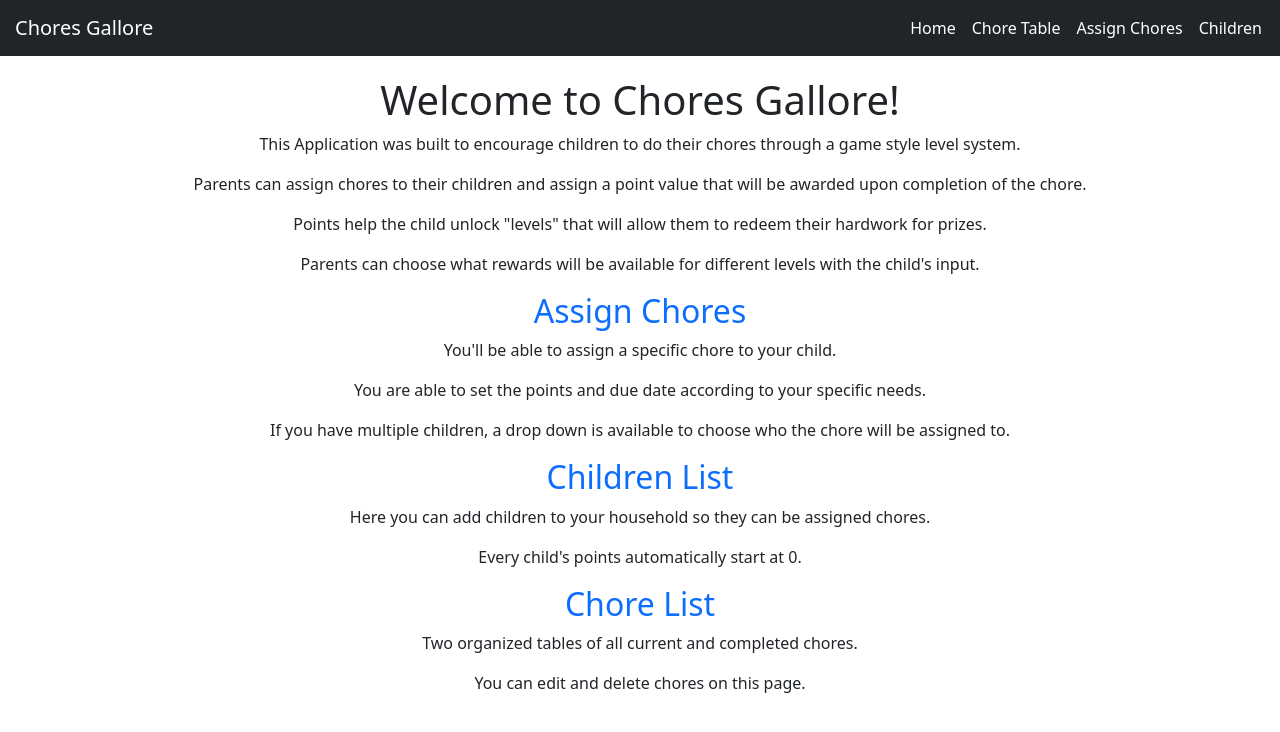
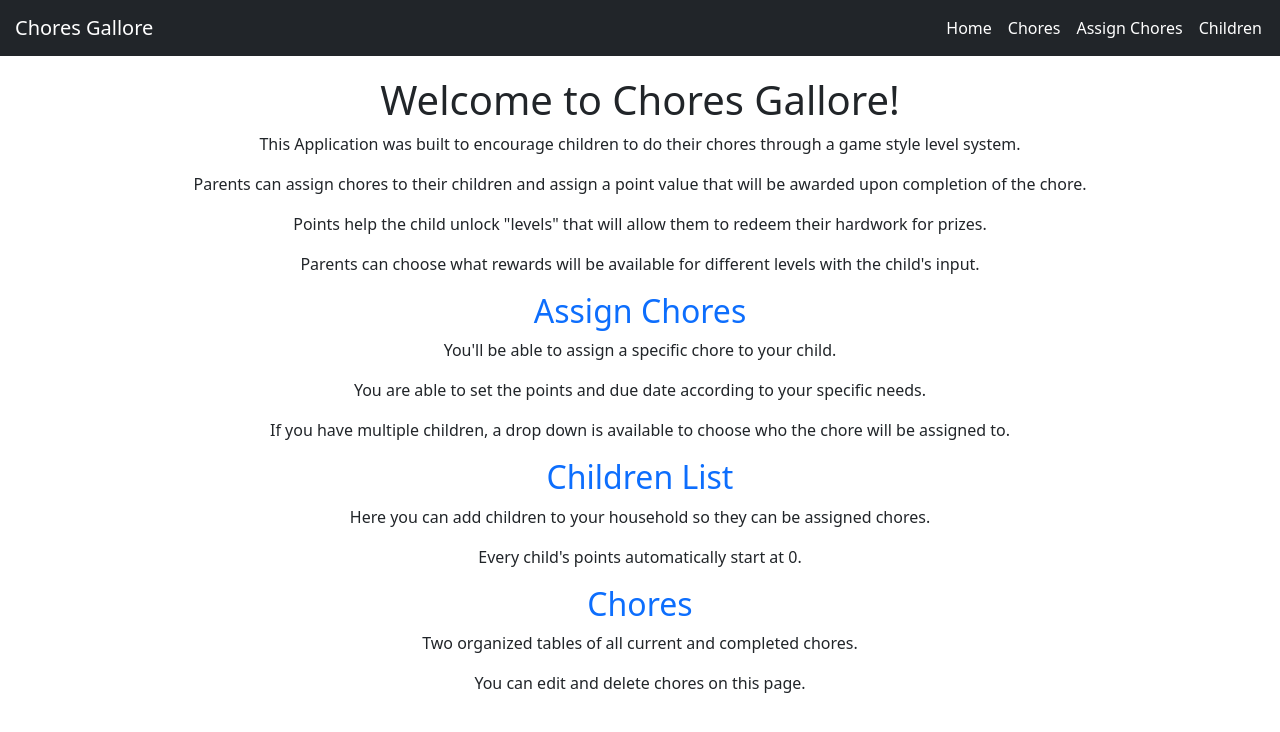
Before and after one commit to mykovasyl/phase-3-project-frontend, a React (Create React App) app: page / in a window 1280 px wide. Shown: the top 732 px of the page. Built offline with nearby package versions, Linux system fonts and the light colour scheme; no server answers.

Commit message:
change name from chorelist to chores

```diff
--- a/src/App.js
+++ b/src/App.js
@@ -3,7 +3,7 @@ import { Switch, Route } from "react-router-dom";
 import React, { useState, useEffect } from "react";
 import NavBar from "./NavBar";
 import Home from "./Home";
-import ChoreList from "./ChoreList";
+import Chores from "./Chores";
 import AssignChores from "./AssignChores";
 import ChildrenList from "./ChildrenList";
 
@@ -29,12 +29,8 @@ function App() {
     <div className="App">
       <NavBar />
       <Switch>
-        <Route path="/chorelist">
-          <ChoreList
-            chores={chores}
-            setChores={setChores}
-            children={children}
-          />
+        <Route path="/chores">
+          <Chores chores={chores} setChores={setChores} children={children} />
         </Route>
         <Route path="/assignchores">
           <AssignChores
--- a/src/ChoreList.js
+++ b/src/Chores.js
@@ -4,7 +4,7 @@ import Row from "react-bootstrap/Row";
 import Col from "react-bootstrap/Col";
 import Table from "react-bootstrap/Table";
 
-function ChoreList({ chores, setChores, children }) {
+function Chores({ chores, setChores, children }) {
   const currentChores = chores.filter((chore) => chore.completed === false);
   const completedChores = chores.filter((chore) => chore.completed === true);
 
@@ -48,7 +48,7 @@ function ChoreList({ chores, setChores, children }) {
 
   return (
     <div>
-      <h1 style={{ marginTop: "20px" }}>Chore List</h1>
+      <h1 style={{ marginTop: "20px" }}>Chores</h1>
 
       <br></br>
       <Row>
@@ -87,4 +87,4 @@ function ChoreList({ chores, setChores, children }) {
   );
 }
 
-export default ChoreList;
+export default Chores;
--- a/src/Home.js
+++ b/src/Home.js
@@ -47,8 +47,8 @@ function Home() {
       </p>
       <p>Every child's points automatically start at 0.</p>
       <nav>
-        <Link style={linkStyling} to="/chorelist">
-          <h2>Chore List</h2>
+        <Link style={linkStyling} to="/chores">
+          <h2>Chores</h2>
         </Link>
       </nav>
       <p>Two organized tables of all current and completed chores.</p>
--- a/src/NavBar.js
+++ b/src/NavBar.js
@@ -26,8 +26,8 @@ function NavBar() {
           </Link>
         </Nav.Link>
         <Nav.Link>
-          <Link to="/chorelist" style={linkStyling}>
-            Chore Table
+          <Link to="/chores" style={linkStyling}>
+            Chores
           </Link>
         </Nav.Link>
         <Nav.Link>
```
